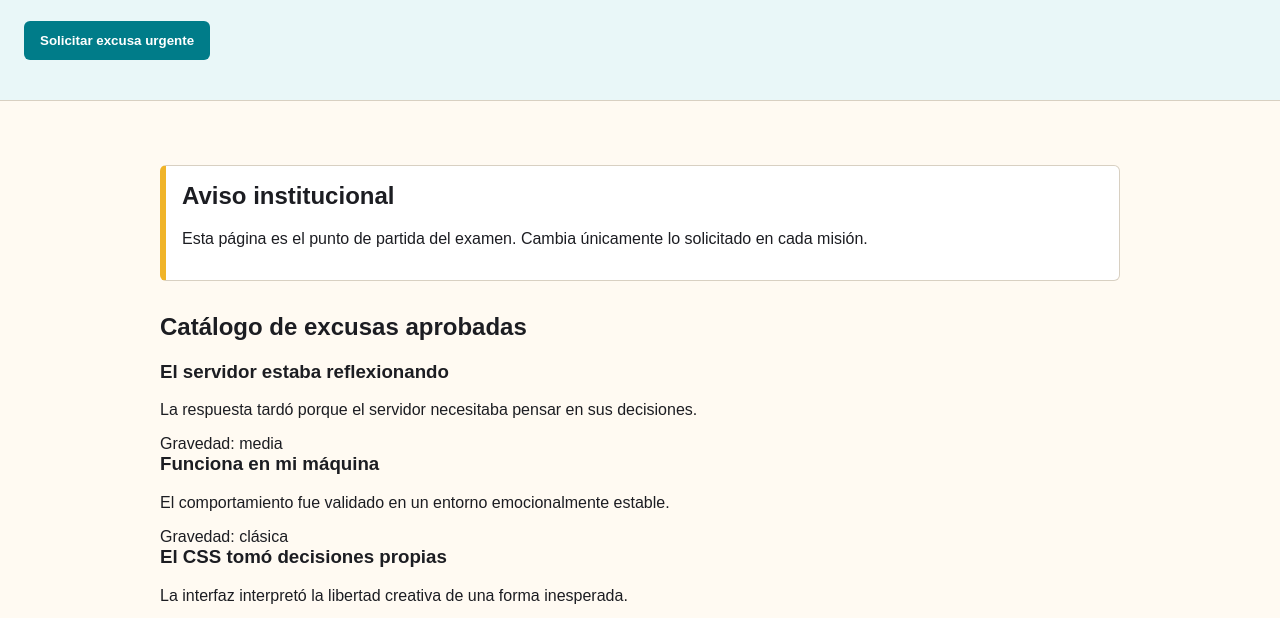
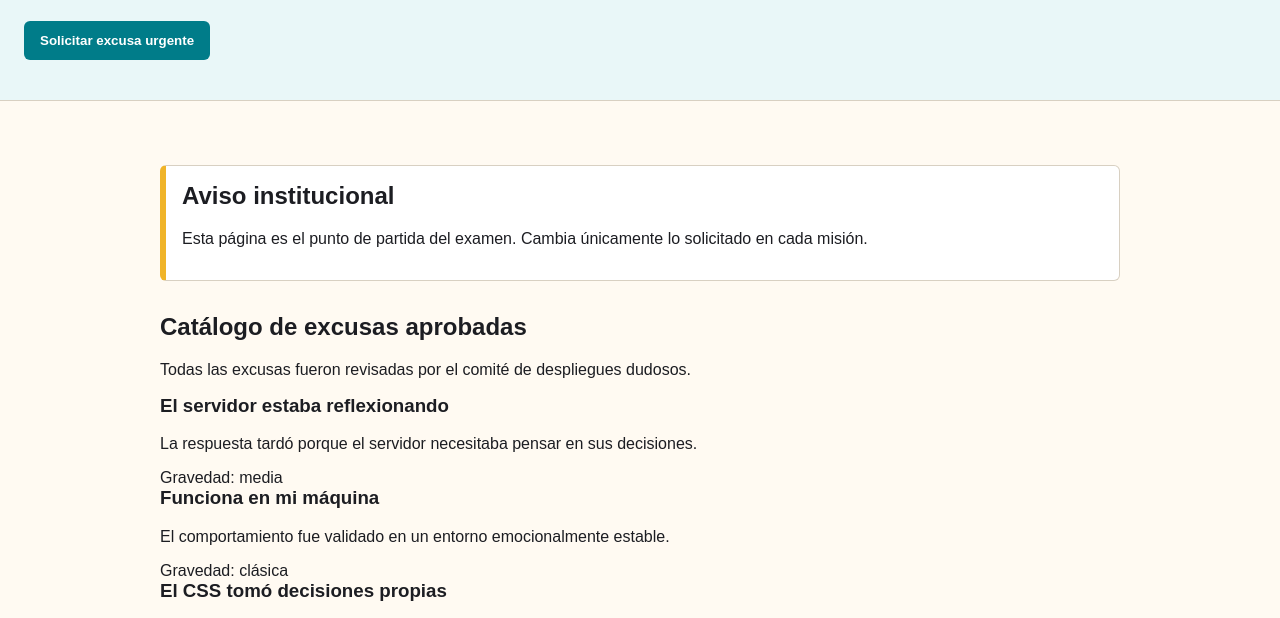
Before and after one commit to Juan-Pablo-Parra-Ducuara/parcial-4-practico, a website: page index.html in a window 1280 px wide. Shown: the part 152-770 px from the top of the page. Drawn offline with Linux system fonts and the light colour scheme.

Commit message:
cambios 4

```diff
--- a/index.html
+++ b/index.html
@@ -122,6 +122,7 @@
     </section>
           <section id="catalogo-excusas">
         <h2>Catálogo de excusas aprobadas</h2>
+                <p class="catalogo-nota">Todas las excusas fueron revisadas por el comité de despliegues dudosos.</p>
 
         <article class="excusa-card">
           <h3>El servidor estaba reflexionando</h3>
```
